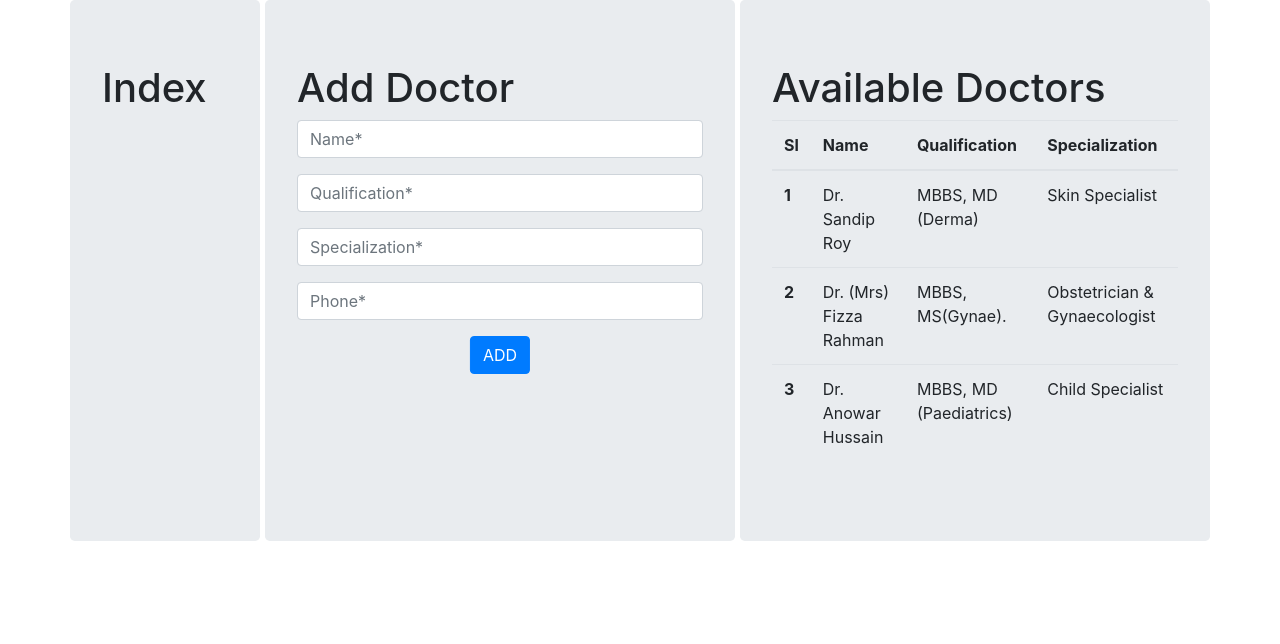
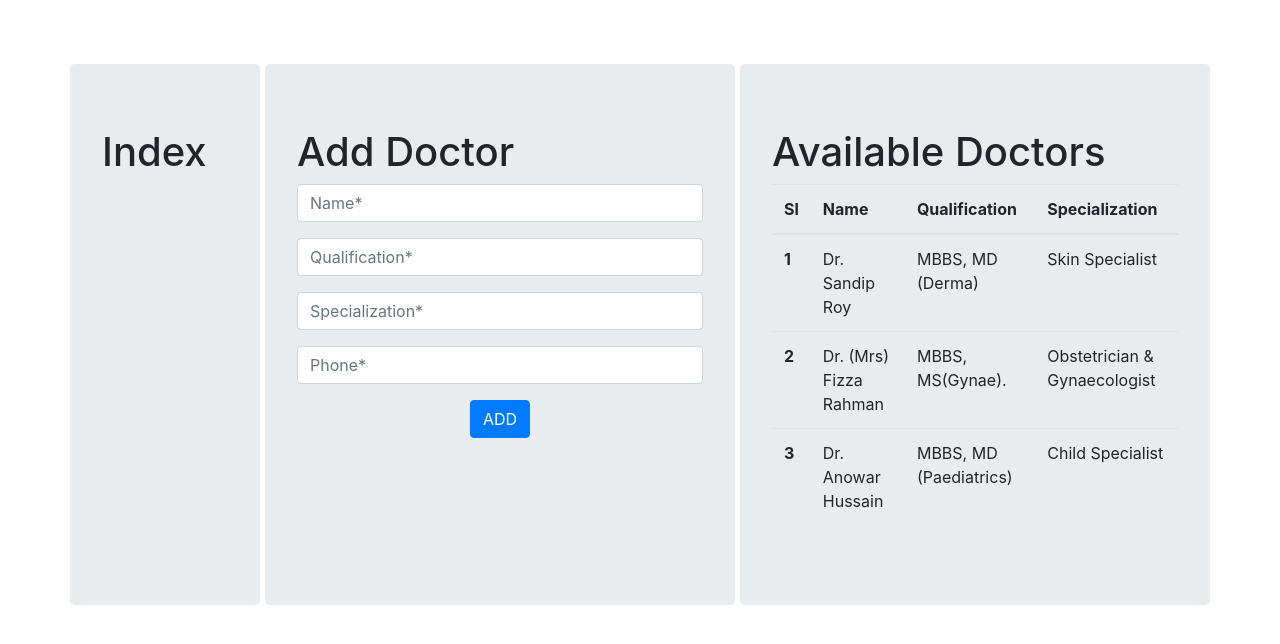
Before and after one commit to CodeArtisanRiz/Lab, a PHP site: page /doc.html in a window 1280 px wide. Shown: the top 644 px of the page. Run offline with PHP 8.4, Linux system fonts and the light colour scheme.

Commit message:
Update style.css
body padding 5%

```diff
--- a/style.css
+++ b/style.css
@@ -1,3 +1,7 @@
+body {
+    margin-top: 5%;
+    margin-bottom: 5%;
+}
 .index {
     margin-right: 5px;
 }
```
